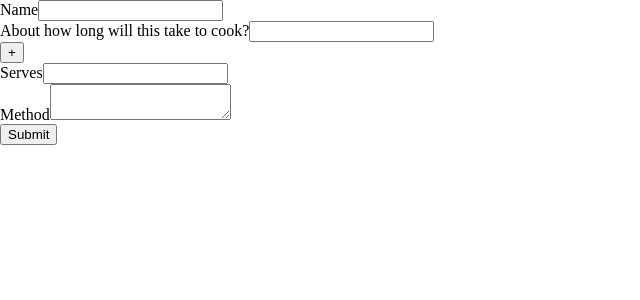
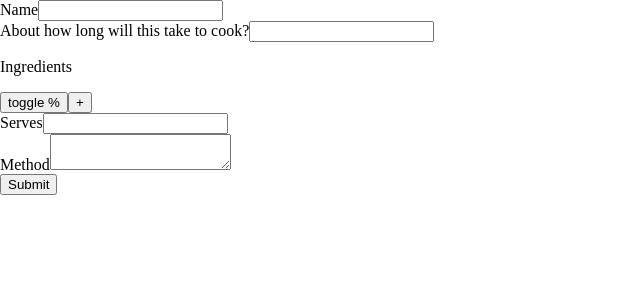
Before and after one commit to Adam-van-der-Voorn/recipes-webapp, a React (Create React App) app: page /add-recipie in a window 1280 px wide. Shown: the top 300 px of the page, without its empty margins (0-640 px from the left). Built offline with nearby package versions, Linux system fonts and the light colour scheme.

Commit message:
added % form field (not functional)

```diff
--- /dev/null
+++ b/src/components/IngredientsField.tsx
@@ -0,0 +1,44 @@
+import { useFormikContext, ErrorMessage, Field, FieldArrayRenderProps } from "formik";
+import { useState } from "react";
+import { RecipieFormData } from "./RecipieForm";
+
+type Props = {
+    arrayHelpers: FieldArrayRenderProps;
+};
+
+function IngredientsField({ arrayHelpers }: Props) {
+    const values = useFormikContext<RecipieFormData>().values;
+    const [isPercentagesIncluded, setIsPercentagesIncluded] = useState(false);
+
+    return (
+        <div>
+            <p>Ingredients</p>
+            <button type="button" onClick={() => setIsPercentagesIncluded(oldVal => !oldVal)}>toggle %</button>
+            {
+                values.ingredients.list.map((ingredient, index) => (
+                    <div key={index}>
+                        <button type="button" onClick={() => arrayHelpers.remove(index)}>
+                            -
+                        </button>
+                        <Field name={`ingredients.list.${index}.name`} type="text" />
+                        <Field name={`ingredients.list.${index}.quantity`} type="text" />
+                        {
+                            isPercentagesIncluded &&
+                            <><Field name={`ingredients.list.${index}.percentage`} type="text" />%</>
+                        }
+
+                        <br />
+                        <ErrorMessage name={`ingredients.list.${index}.name`} /> <br />
+                        <ErrorMessage name={`ingredients.list.${index}.quantity`} /> <br />
+                        <ErrorMessage name={`ingredients.list.${index}.percentage`} />
+                    </div>
+                ))
+            }
+            <button type="button" onClick={() => arrayHelpers.push({ name: '', quantity: '' })}>
+                +
+            </button >
+        </div >
+    );
+};
+
+export default IngredientsField;
--- a/src/components/RecipieForm.tsx
+++ b/src/components/RecipieForm.tsx
@@ -3,9 +3,11 @@ import * as Yup from 'yup';
 import { useContext } from "react";
 import { UnitVal, Recipie } from "../types/recipieTypes";
 import { RecipiesContext } from "./App";
+import IngredientsField from "./IngredientsField";
 
 const unitValPattern = /^\d+(\.\d+)?[aA-zZ ]+[aA-zZ]$/;
 const unitValPatternOptional = /^\d+(\.\d+)?.*$/;
+const decimalValPattern = /^\d+(\.\d+)?$/;
 
 const parseUnitValInput = (input: string): UnitVal => {
     console.assert(input.match(unitValPattern) || input.match(unitValPatternOptional),
@@ -18,20 +20,24 @@ const parseUnitValInput = (input: string): UnitVal => {
     };
 };
 
-type Props = {
-    doSubmit: (recipie: Recipie) => void;
-    initialValues: {
+export type RecipieFormData = {
     name: string,
     timeframe: string,
     ingredients: {
         list: {
             name: string,
-                quantity: string
-            }[]
+            quantity: string;
+            percentage?: string
+        }[],
+        anchor: string,
     },
     servings: string,
     instructions: string;
 };
+
+type Props = {
+    doSubmit: (recipie: Recipie) => void;
+    initialValues: RecipieFormData;
 };
 
 function RecipieForm({ doSubmit, initialValues }: Props) {
@@ -64,9 +70,12 @@ function RecipieForm({ doSubmit, initialValues }: Props) {
                                     quantity: Yup.string()
                                         .matches(unitValPattern, 'Must be a number, followed by a unit')
                                         .max(30, 'please make this shorter')
-                                        .required('Ingredient quantity is required.')
+                                        .required('Ingredient quantity is required.'),
+                                    percentage: Yup.string()
+                                        .matches(decimalValPattern, 'Must be a valid percentage'),
                                 })
                             ),
+                        anchor: Yup.string()
                     }),
                     servings: Yup.string()
                         .matches(unitValPatternOptional, 'Must be a number, optionally followed by a unit.')
@@ -104,7 +113,7 @@ function RecipieForm({ doSubmit, initialValues }: Props) {
                     }
 
                     // do something with the data
-                    doSubmit(newRecipie)
+                    doSubmit(newRecipie);
                 }}
             >
                 {({ values }) => (
@@ -120,27 +129,8 @@ function RecipieForm({ doSubmit, initialValues }: Props) {
                         <br />
 
                         <FieldArray name="ingredients.list" render={arrayHelpers => (
-                            <div>
-                                {values.ingredients.list.map((ingredient, index) => (
-                                    <div key={index}>
-                                        <Field name={`ingredients.list.${index}.name`} type="text" />
-                                        <Field name={`ingredients.list.${index}.quantity`} type="text" />
-                                        <button type="button" onClick={() => arrayHelpers.remove(index)}>
-                                            -
-                                        </button>
-                                        <br />
-                                        <ErrorMessage name={`ingredients.list.${index}.name`} /> <br />
-                                        <ErrorMessage name={`ingredients.list.${index}.quantity`} />
-                                    </div>
-                                ))}
-                                <button type="button" onClick={() => arrayHelpers.push({ name: '', quantity: '' })}>
-                                    +
-                                </button>
-                            </div>
+                            <IngredientsField arrayHelpers={arrayHelpers} />
                         )} />
-                        <ErrorMessage name="servings" />
-                        <ErrorMessage name="servings" />
-
 
                         <label htmlFor='servings'>Serves</label>
                         <Field name="servings" type="text" />
--- a/src/components/routes/add-recipie/AddRecipiePage.tsx
+++ b/src/components/routes/add-recipie/AddRecipiePage.tsx
@@ -17,7 +17,8 @@ function AddRecipiePage() {
         name: '',
         timeframe: '',
         ingredients: {
-            list: Array<{name: string, quantity: string}>(0)
+            list: Array<{name: string, quantity: string, percentage: string}>(0),
+            anchor: ''
         },
         servings: '',
         instructions: ''
--- a/src/components/routes/edit-recipie/EditRecipiePage.tsx
+++ b/src/components/routes/edit-recipie/EditRecipiePage.tsx
@@ -43,7 +43,8 @@ function EditRecipiePage() {
         name: originalRecipieName,
         timeframe: recipie.timeframe || '',
         ingredients: {
-            list: parsedIngredientsList
+            list: parsedIngredientsList,
+            anchor: recipie.ingredients.anchor || '',
         },
         servings: unitValToString(recipie.servings),
         instructions: recipie.instructions || '',
```
Lines whose indentation alone changed are shown as unchanged.
